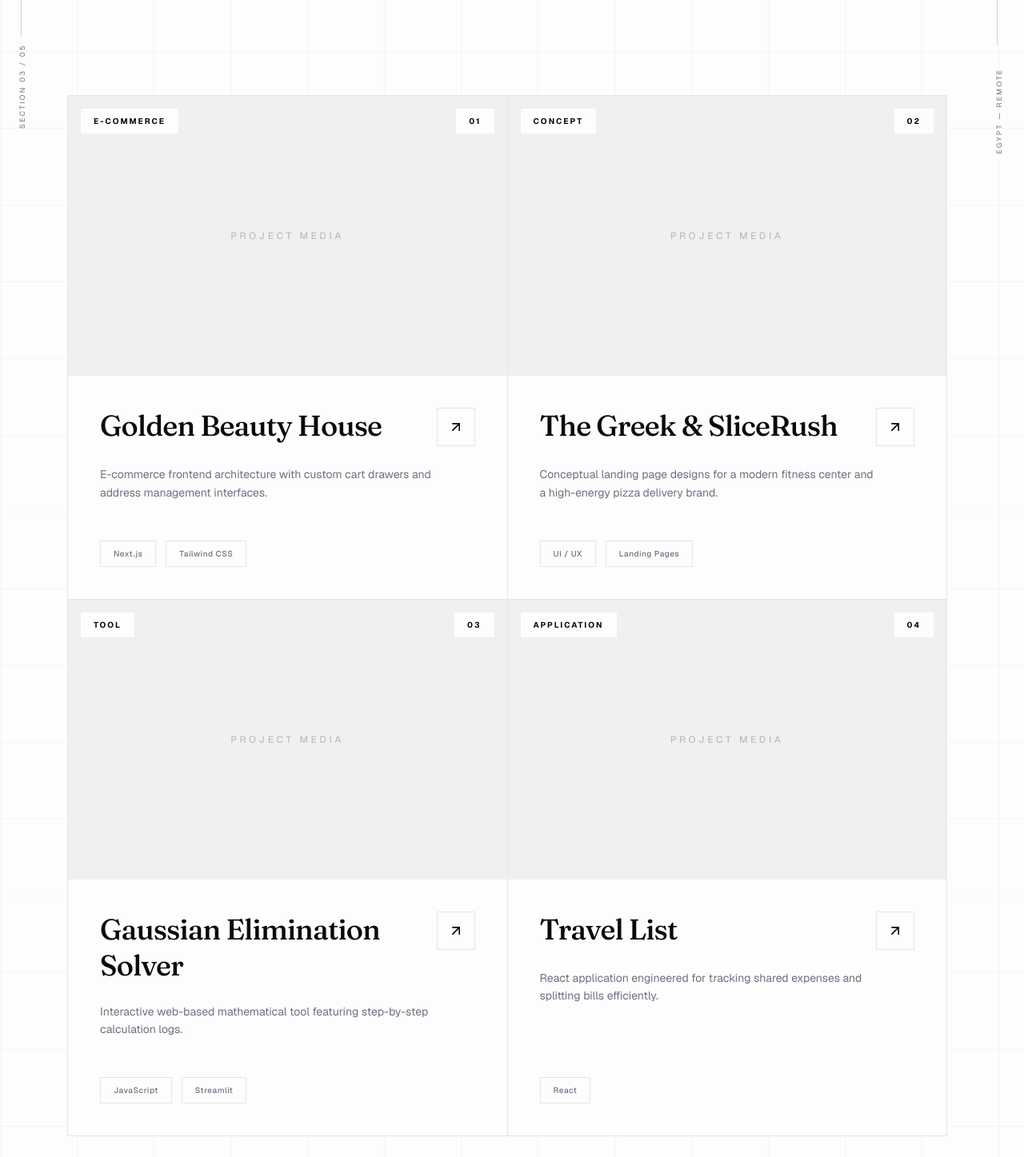
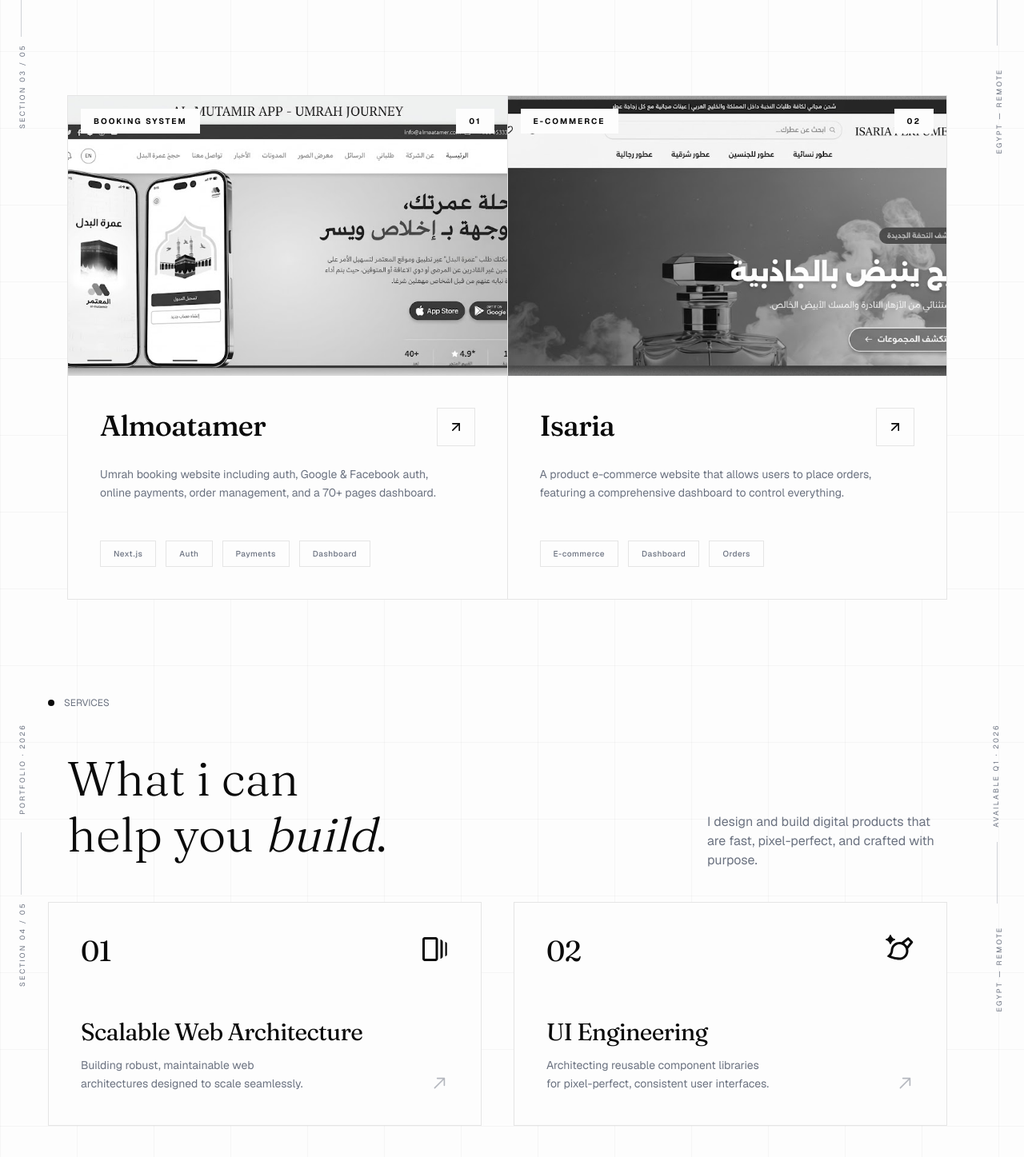
Before and after one commit to Amr-Oraby/portfolio, a Next.js app: page / in a window 1280 px wide. Shown: the part 2240-3687 px from the top of the page at 80% size. Built offline with nearby package versions, Linux system fonts and the light colour scheme.

Commit message:
projects

```diff
--- a/app/features/works/ProjectCard.tsx
+++ b/app/features/works/ProjectCard.tsx
@@ -1,5 +1,6 @@
 import { fraunces } from "@/public/fonts/Fraunces";
 import { ArrowUpRight } from "lucide-react";
+import Image from "next/image";
 
 export type Project = {
   index: string;
@@ -7,6 +8,8 @@
   title: string;
   description: string;
   tags: string[];
+  link?: string;
+  image?: string;
 };
 
 export default function ProjectCard({ project }: { project: Project }) {
@@ -14,8 +17,11 @@
     <div className="flex flex-col group h-full bg-card overflow-hidden">
       {/* Top Image Placeholder */}
       <div className="relative w-full h-[250px] sm:h-[350px] bg-foreground/5 flex items-center justify-center transition-colors duration-500 group-hover:bg-foreground/10">
-        {/* Placeholder for future images */}
-        <span className="text-main-gray/40 font-medium tracking-[0.3em] text-xs uppercase">Project Media</span>
+        {project.image ? (
+          <Image src={project.image} alt={project.title} fill className="object-cover" />
+        ) : (
+          <span className="text-main-gray/40 font-medium tracking-[0.3em] text-xs uppercase">Project Media</span>
+        )}
 
         {/* Category Label */}
         <div className="absolute top-4 left-4 bg-card text-foreground px-4 py-2 text-[10px] tracking-[0.2em] uppercase font-bold">
@@ -37,9 +43,15 @@
             </h3>
 
             {/* Arrow Button */}
-            <div className="flex-shrink-0 w-12 h-12 border border-border flex items-center justify-center group-hover:bg-foreground transition-colors duration-300 cursor-pointer">
-              <ArrowUpRight className="w-5 h-5 text-foreground group-hover:text-background transition-colors duration-300" />
-            </div>
+            {project.link ? (
+              <a href={project.link} target="_blank" rel="noopener noreferrer" className="flex-shrink-0 w-12 h-12 border border-border flex items-center justify-center group-hover:bg-foreground transition-colors duration-300 cursor-pointer">
+                <ArrowUpRight className="w-5 h-5 text-foreground group-hover:text-background transition-colors duration-300" />
+              </a>
+            ) : (
+              <div className="flex-shrink-0 w-12 h-12 border border-border flex items-center justify-center group-hover:bg-foreground transition-colors duration-300 cursor-pointer">
+                <ArrowUpRight className="w-5 h-5 text-foreground group-hover:text-background transition-colors duration-300" />
+              </div>
+            )}
           </div>
 
           <p className="text-sm text-main-gray leading-relaxed max-w-[90%]">
--- a/app/features/works/Works.tsx
+++ b/app/features/works/Works.tsx
@@ -6,32 +6,23 @@
 const projects: Project[] = [
   {
     index: "01",
-    category: "E-COMMERCE",
-    title: "Golden Beauty House",
-    description: "E-commerce frontend architecture with custom cart drawers and address management interfaces.",
-    tags: ["Next.js", "Tailwind CSS"],
+    category: "BOOKING SYSTEM",
+    title: "Almoatamer",
+    description: "Umrah booking website including auth, Google & Facebook auth, online payments, order management, and a 70+ pages dashboard.",
+    tags: ["Next.js", "Auth", "Payments", "Dashboard"],
+    link: "https://almoatamer.vercel.app/",
+    image: "/images/project 1.jpg",
   },
   {
     index: "02",
-    category: "CONCEPT",
-    title: "The Greek & SliceRush",
-    description: "Conceptual landing page designs for a modern fitness center and a high-energy pizza delivery brand.",
-    tags: ["UI / UX", "Landing Pages"],
+    category: "E-COMMERCE",
+    title: "Isaria",
+    description: "A product e-commerce website that allows users to place orders, featuring a comprehensive dashboard to control everything.",
+    tags: ["E-commerce", "Dashboard", "Orders"],
+    link: "https://isaria.vercel.app/",
+    image: "/images/project 2.jpg",
   },
-  {
-    index: "03",
-    category: "TOOL",
-    title: "Gaussian Elimination Solver",
-    description: "Interactive web-based mathematical tool featuring step-by-step calculation logs.",
-    tags: ["JavaScript", "Streamlit"],
-  },
-  {
-    index: "04",
-    category: "APPLICATION",
-    title: "Travel List",
-    description: "React application engineered for tracking shared expenses and splitting bills efficiently.",
-    tags: ["React"],
-  },
+
 ];
 
 export default function Works() {
```
Also changed, not shown: public/images/project 1.jpg (added), public/images/project 2.jpg (added).
